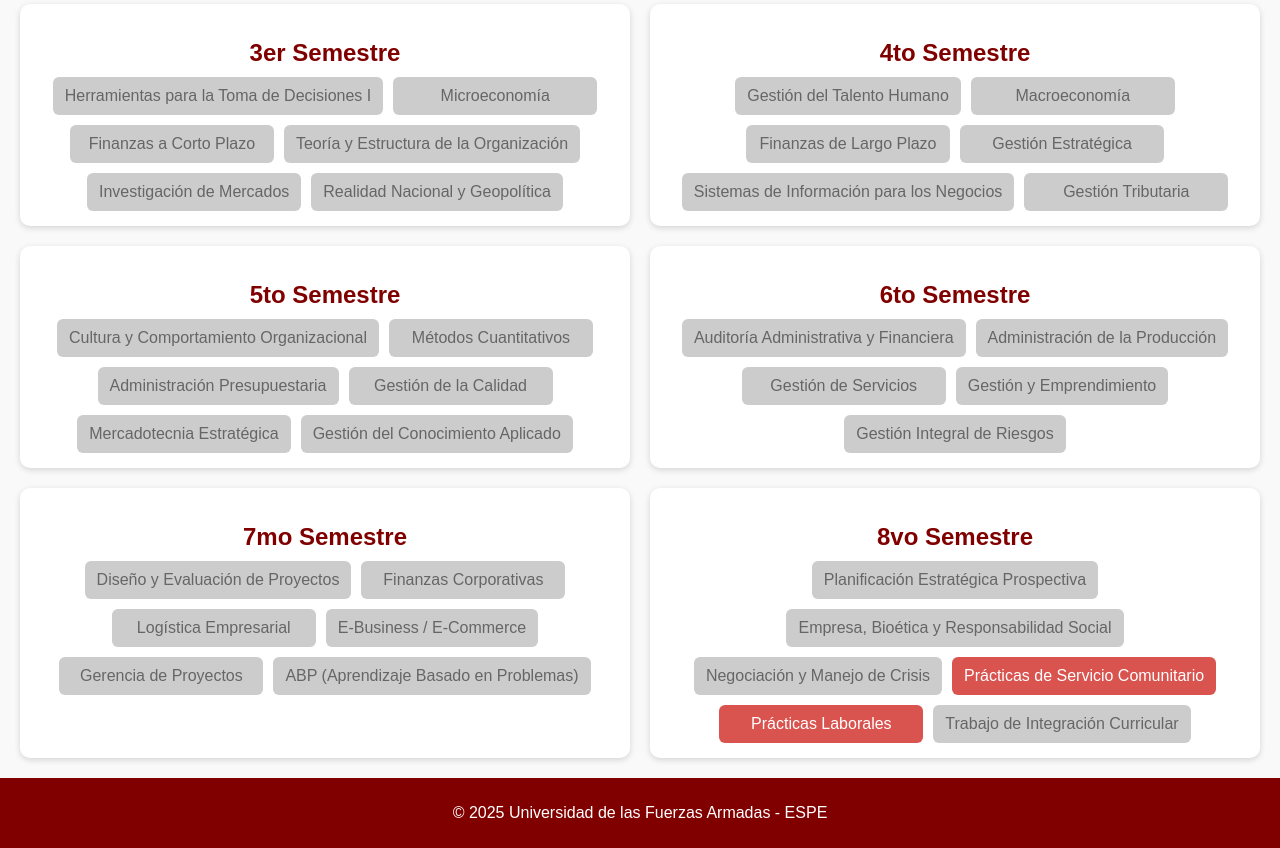
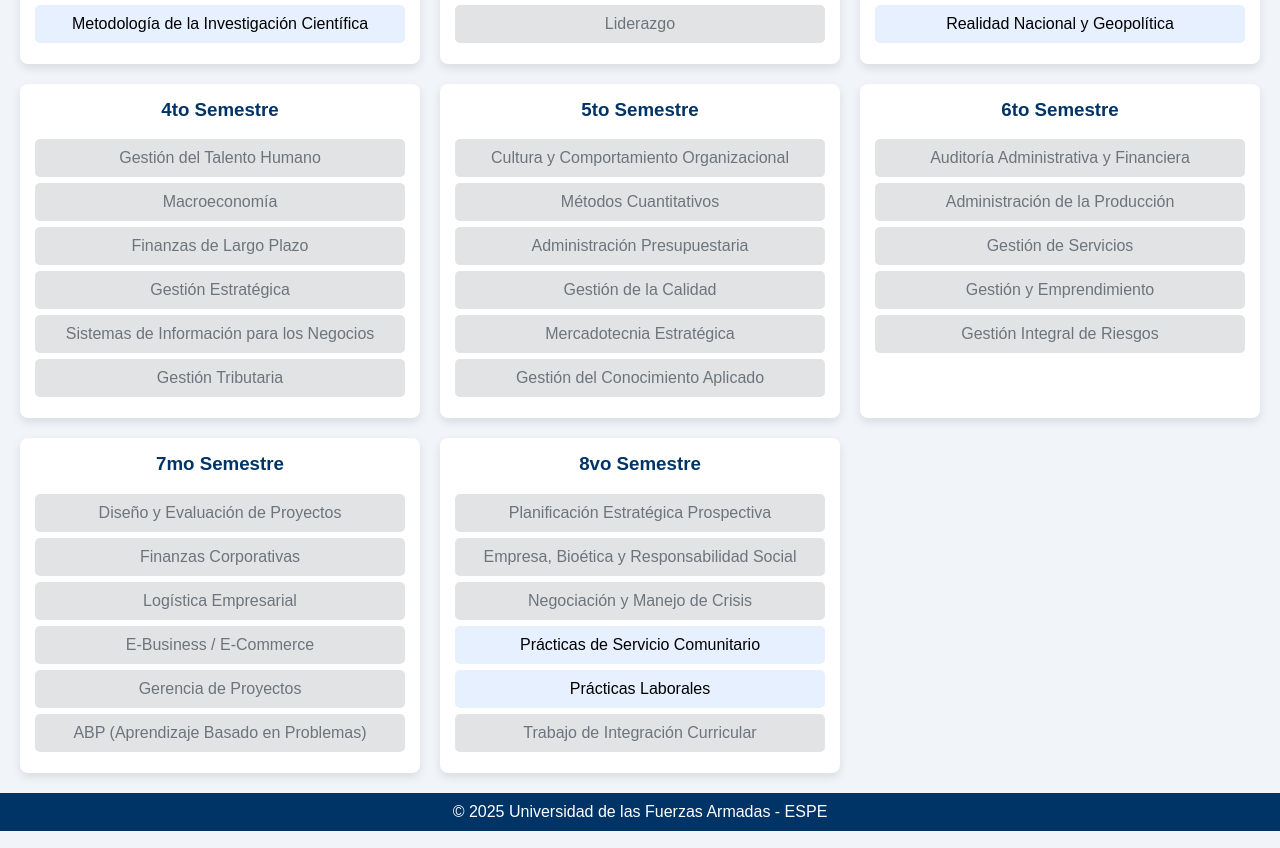
Before and after one commit to Lysbe1/malla-administracion-empresas, a plain HTML site: page index.html in a window 1280 px wide. Shown: the part 426-1274 px from the top of the page. Drawn offline with Linux system fonts and the light colour scheme.

Commit message:
Update index.html

```diff
--- a/index.html
+++ b/index.html
@@ -2,27 +2,87 @@
 <!DOCTYPE html>
 <html lang="es">
 <head>
-  <meta charset="UTF-8">
-  <title>Malla Interactiva - Administración de Empresas</title>
+  <meta charset="UTF-8" />
+  <meta name="viewport" content="width=device-width, initial-scale=1.0"/>
+  <title>Malla Curricular - Administración de Empresas</title>
   <style>
-    body { font-family: Arial,sans-serif; margin:0; padding:0; background:#f9f9f9; }
-    header{background:#800000;color:#fff;text-align:center;padding:20px;}
-    .container{display:grid;grid-template-columns:repeat(2,1fr);gap:20px;padding:20px;}
-    .semestre{background:#fff;border-radius:10px;padding:15px;box-shadow:0 2px 6px rgba(0,0,0,0.15);}
-    .semestre h2{text-align:center;color:#800000;margin-bottom:10px;}
-    .materias-grid{display:flex;flex-wrap:wrap;gap:10px;justify-content:center;}
-    .materia{background:#d9534f;color:#fff;padding:10px 12px;border-radius:6px;text-align:center;cursor:pointer;min-width:180px;transition:background .3s,transform .2s;}
-    .materia:hover{transform:scale(1.03);}
-    .materia.completed{text-decoration:line-through;background:#f5c6cb;color:#6a1b1b;}
-    .materia.locked{background:#ccc;color:#666;cursor:not-allowed;}
-    footer{background:#800000;color:#fff;text-align:center;padding:10px;}
-    @media(max-width:1000px){.container{grid-template-columns:1fr;}}
+    body {
+      font-family: Arial, sans-serif;
+      margin: 0;
+      background: #f1f5f9;
+    }
+    header {
+      background: #003366;
+      color: white;
+      padding: 20px;
+      text-align: center;
+    }
+    header h1 {
+      margin: 0;
+    }
+    header h2 {
+      margin-top: 10px;
+      font-weight: normal;
+    }
+    .grid {
+      display: grid;
+      grid-template-columns: repeat(auto-fit, minmax(300px, 1fr));
+      gap: 20px;
+      padding: 20px;
+    }
+    .semestre {
+      background: white;
+      border-radius: 8px;
+      padding: 15px;
+      box-shadow: 0 4px 10px rgba(0,0,0,0.1);
+    }
+    .semestre h3 {
+      margin-top: 0;
+      color: #003366;
+      text-align: center;
+    }
+    .materia {
+      background: #e6f0ff;
+      padding: 10px;
+      margin: 6px 0;
+      border-radius: 5px;
+      text-align: center;
+      cursor: pointer;
+      transition: background 0.3s ease;
+    }
+    .materia:hover {
+      background: #d0e0ff;
+    }
+    .materia.completed {
+      text-decoration: line-through;
+      background: #c3e6cb;
+      color: #155724;
+    }
+    .materia.locked {
+      background: #e2e3e5;
+      color: #6c757d;
+      cursor: not-allowed;
+    }
+    footer {
+      background: #003366;
+      color: white;
+      text-align: center;
+      padding: 10px;
+    }
   </style>
 </head>
 <body>
-  <header><h1>Malla Interactiva - Administración de Empresas</h1></header>
-  <div class="container" id="mallaContainer"></div>
-  <footer><p>© 2025 Universidad de las Fuerzas Armadas - ESPE</p></footer>
+
+<header>
+  <h1>Malla Curricular - Administración de Empresas</h1>
+  <h2>Universidad de las Fuerzas Armadas - ESPE</h2>
+</header>
+
+<div class="grid" id="contenedor"></div>
+
+<footer>
+  © 2025 Universidad de las Fuerzas Armadas - ESPE
+</footer>
 
 <script>
 const materias = {
@@ -32,58 +92,58 @@ const materias = {
     { id: 'cont1', nombre: 'Contabilidad I' },
     { id: 'admin', nombre: 'Administración' },
     { id: 'derecho', nombre: 'Derecho Laboral, Societario y Mercantil' },
-    { id: 'met_invest', nombre: 'Metodología de la Investigación Científica' }
+    { id: 'metodologia', nombre: 'Metodología de la Investigación Científica' }
   ],
   '2do Semestre': [
     { id: 'estadistica', nombre: 'Estadística', prereq: ['calculo'] },
     { id: 'mkt', nombre: 'Mercadotecnia', prereq: ['admin'] },
     { id: 'costos', nombre: 'Contabilidad de Costos', prereq: ['cont1'] },
     { id: 'procesos', nombre: 'Procesos', prereq: ['admin'] },
-    { id: 'programacion', nombre: 'Programación, Redes y BD' },
+    { id: 'programacion', nombre: 'Programación, Redes y Bases de Datos' },
     { id: 'liderazgo', nombre: 'Liderazgo', prereq: ['admin'] }
   ],
   '3er Semestre': [
-    { id: 'decision1', nombre: 'Herramientas para la Toma de Decisiones I', prereq: ['calculo', 'estadistica'] },
+    { id: 'decision', nombre: 'Herramientas para la Toma de Decisiones I', prereq: ['calculo', 'estadistica'] },
     { id: 'micro', nombre: 'Microeconomía', prereq: ['calculo'] },
     { id: 'fin_corto', nombre: 'Finanzas a Corto Plazo', prereq: ['costos'] },
     { id: 'teoria_org', nombre: 'Teoría y Estructura de la Organización', prereq: ['procesos'] },
-    { id: 'inv_merc', nombre: 'Investigación de Mercados', prereq: ['estadistica', 'mkt'] },
-    { id: 'realidad', nombre: 'Realidad Nacional y Geopolítica', prereq: ['liderazgo'] }
+    { id: 'inv_merc', nombre: 'Investigación de Mercados', prereq: ['mkt', 'estadistica'] },
+    { id: 'realidad', nombre: 'Realidad Nacional y Geopolítica' }
   ],
   '4to Semestre': [
     { id: 'talento', nombre: 'Gestión del Talento Humano', prereq: ['teoria_org'] },
     { id: 'macro', nombre: 'Macroeconomía', prereq: ['micro'] },
     { id: 'fin_largo', nombre: 'Finanzas de Largo Plazo', prereq: ['fin_corto'] },
-    { id: 'estrategica', nombre: 'Gestión Estratégica', prereq: ['teoria_org', 'inv_merc'] },
-    { id: 'sis_info', nombre: 'Sistemas de Información para los Negocios', prereq: ['teoria_org', 'inv_merc', 'estadistica'] },
-    { id: 'tributaria', nombre: 'Gestión Tributaria', prereq: ['costos', 'fin_corto'] }
+    { id: 'estrategica', nombre: 'Gestión Estratégica', prereq: ['teoria_org'] },
+    { id: 'sis_info', nombre: 'Sistemas de Información para los Negocios', prereq: ['estadistica'] },
+    { id: 'tributaria', nombre: 'Gestión Tributaria', prereq: ['costos'] }
   ],
   '5to Semestre': [
-    { id: 'cultura_org', nombre: 'Cultura y Comportamiento Organizacional', prereq: ['talento'] },
-    { id: 'met_cuant', nombre: 'Métodos Cuantitativos', prereq: ['estadistica', 'calculo', 'sis_info'] },
-    { id: 'presupuesto', nombre: 'Administración Presupuestaria', prereq: ['fin_largo', 'tributaria', 'macro'] },
-    { id: 'calidad', nombre: 'Gestión de la Calidad', prereq: ['estrategica', 'procesos', 'teoria_org'] },
-    { id: 'mkt_estrategica', nombre: 'Mercadotecnia Estratégica', prereq: ['estrategica', 'inv_merc'] },
-    { id: 'conocimiento', nombre: 'Gestión del Conocimiento Aplicado', prereq: ['cultura_org', 'estrategica'] }
+    { id: 'cultura', nombre: 'Cultura y Comportamiento Organizacional', prereq: ['talento'] },
+    { id: 'cuant', nombre: 'Métodos Cuantitativos', prereq: ['estadistica'] },
+    { id: 'presupuesto', nombre: 'Administración Presupuestaria', prereq: ['fin_largo'] },
+    { id: 'calidad', nombre: 'Gestión de la Calidad', prereq: ['estrategica'] },
+    { id: 'mkt_est', nombre: 'Mercadotecnia Estratégica', prereq: ['inv_merc'] },
+    { id: 'conocimiento', nombre: 'Gestión del Conocimiento Aplicado', prereq: ['estrategica'] }
   ],
   '6to Semestre': [
     { id: 'auditoria', nombre: 'Auditoría Administrativa y Financiera', prereq: ['presupuesto'] },
-    { id: 'produccion', nombre: 'Administración de la Producción', prereq: ['procesos', 'calidad'] },
-    { id: 'servicios', nombre: 'Gestión de Servicios', prereq: ['mkt_estrategica', 'calidad'] },
-    { id: 'emprendimiento', nombre: 'Gestión y Emprendimiento', prereq: ['liderazgo', 'realidad'] },
+    { id: 'produccion', nombre: 'Administración de la Producción', prereq: ['calidad'] },
+    { id: 'servicios', nombre: 'Gestión de Servicios', prereq: ['mkt_est'] },
+    { id: 'emprendimiento', nombre: 'Gestión y Emprendimiento', prereq: ['liderazgo'] },
     { id: 'riesgos', nombre: 'Gestión Integral de Riesgos', prereq: ['fin_largo'] }
   ],
   '7mo Semestre': [
-    { id: 'diseno_proyectos', nombre: 'Diseño y Evaluación de Proyectos', prereq: ['fin_largo', 'inv_merc', 'calidad'] },
-    { id: 'fin_corp', nombre: 'Finanzas Corporativas', prereq: ['presupuesto'] },
-    { id: 'logistica', nombre: 'Logística Empresarial', prereq: ['calidad', 'produccion'] },
-    { id: 'ecommerce', nombre: 'E-Business / E-Commerce', prereq: ['mkt_estrategica'] },
-    { id: 'gerencia', nombre: 'Gerencia de Proyectos', prereq: ['diseno_proyectos'] },
-    { id: 'abp', nombre: 'ABP (Aprendizaje Basado en Problemas)', prereq: ['riesgos', 'diseno_proyectos', 'fin_corp', 'logistica', 'ecommerce'] }
+    { id: 'proyectos', nombre: 'Diseño y Evaluación de Proyectos', prereq: ['presupuesto'] },
+    { id: 'fin_corp', nombre: 'Finanzas Corporativas', prereq: ['fin_largo'] },
+    { id: 'logistica', nombre: 'Logística Empresarial', prereq: ['produccion'] },
+    { id: 'ecom', nombre: 'E-Business / E-Commerce', prereq: ['mkt_est'] },
+    { id: 'gerencia', nombre: 'Gerencia de Proyectos', prereq: ['proyectos'] },
+    { id: 'abp', nombre: 'ABP (Aprendizaje Basado en Problemas)', prereq: ['fin_corp', 'logistica', 'gerencia'] }
   ],
   '8vo Semestre': [
-    { id: 'plan_estrat', nombre: 'Planificación Estratégica Prospectiva', prereq: ['estrategica'] },
-    { id: 'etica', nombre: 'Empresa, Bioética y Responsabilidad Social', prereq: ['fin_corp', 'estrategica'] },
+    { id: 'plan', nombre: 'Planificación Estratégica Prospectiva', prereq: ['estrategica'] },
+    { id: 'etica', nombre: 'Empresa, Bioética y Responsabilidad Social', prereq: ['estrategica'] },
     { id: 'negociacion', nombre: 'Negociación y Manejo de Crisis', prereq: ['talento'] },
     { id: 'comunitario', nombre: 'Prácticas de Servicio Comunitario' },
     { id: 'practicas', nombre: 'Prácticas Laborales' },
@@ -91,48 +151,52 @@ const materias = {
   ]
 };
 
-function createSemestre(title, list) {
+function crearTarjetas() {
+  const contenedor = document.getElementById('contenedor');
+  for (const [semestre, lista] of Object.entries(materias)) {
     const div = document.createElement('div');
     div.className = 'semestre';
-  const h2 = document.createElement('h2');
-  h2.textContent = title;
-  div.appendChild(h2);
-  const grid = document.createElement('div');
-  grid.className = 'materias-grid';
-  list.forEach(m => {
-    const el = document.createElement('div');
-    el.className = 'materia';
-    el.id = m.id;
-    el.textContent = m.nombre;
-    if (m.prereq) el.classList.add('locked');
-    el.onclick = () => {
-      if (el.classList.contains('locked')) return;
-      el.classList.toggle('completed');
-      localStorage.setItem(m.id, el.classList.contains('completed'));
-      updateMaterias();
-    };
-    grid.appendChild(el);
+    const titulo = document.createElement('h3');
+    titulo.textContent = semestre;
+    div.appendChild(titulo);
+    lista.forEach(m => {
+      const mat = document.createElement('div');
+      mat.className = 'materia';
+      mat.id = m.id;
+      mat.textContent = m.nombre;
+      if (m.prereq) mat.classList.add('locked');
+      mat.addEventListener('click', () => {
+        if (mat.classList.contains('locked')) return;
+        mat.classList.toggle('completed');
+        localStorage.setItem(m.id, mat.classList.contains('completed'));
+        actualizarMaterias();
       });
-  div.appendChild(grid);
-  return div;
+      div.appendChild(mat);
+    });
+    contenedor.appendChild(div);
+  }
 }
 
-function updateMaterias() {
-  Object.values(materias).flat().forEach(m => {
+function actualizarMaterias() {
+  for (const lista of Object.values(materias)) {
+    lista.forEach(m => {
       const el = document.getElementById(m.id);
-    if (!el) return;
       const done = localStorage.getItem(m.id) === 'true';
-    el.classList.toggle('completed', done);
+      if (done) {
+        el.classList.add('completed');
+        el.classList.remove('locked');
+      }
       if (m.prereq) {
-      const ok = m.prereq.every(id => localStorage.getItem(id) === 'true');
-      el.classList.toggle('locked', !ok);
+        const ready = m.prereq.every(id => localStorage.getItem(id) === 'true');
+        el.classList.toggle('locked', !ready);
       }
     });
   }
+}
 
-const cont = document.getElementById('mallaContainer');
-for (const [s, list] of Object.entries(materias)) cont.appendChild(createSemestre(s, list));
-updateMaterias();
+crearTarjetas();
+actualizarMaterias();
 </script>
+
 </body>
 </html>
```
Lines whose indentation alone changed are shown as unchanged.
